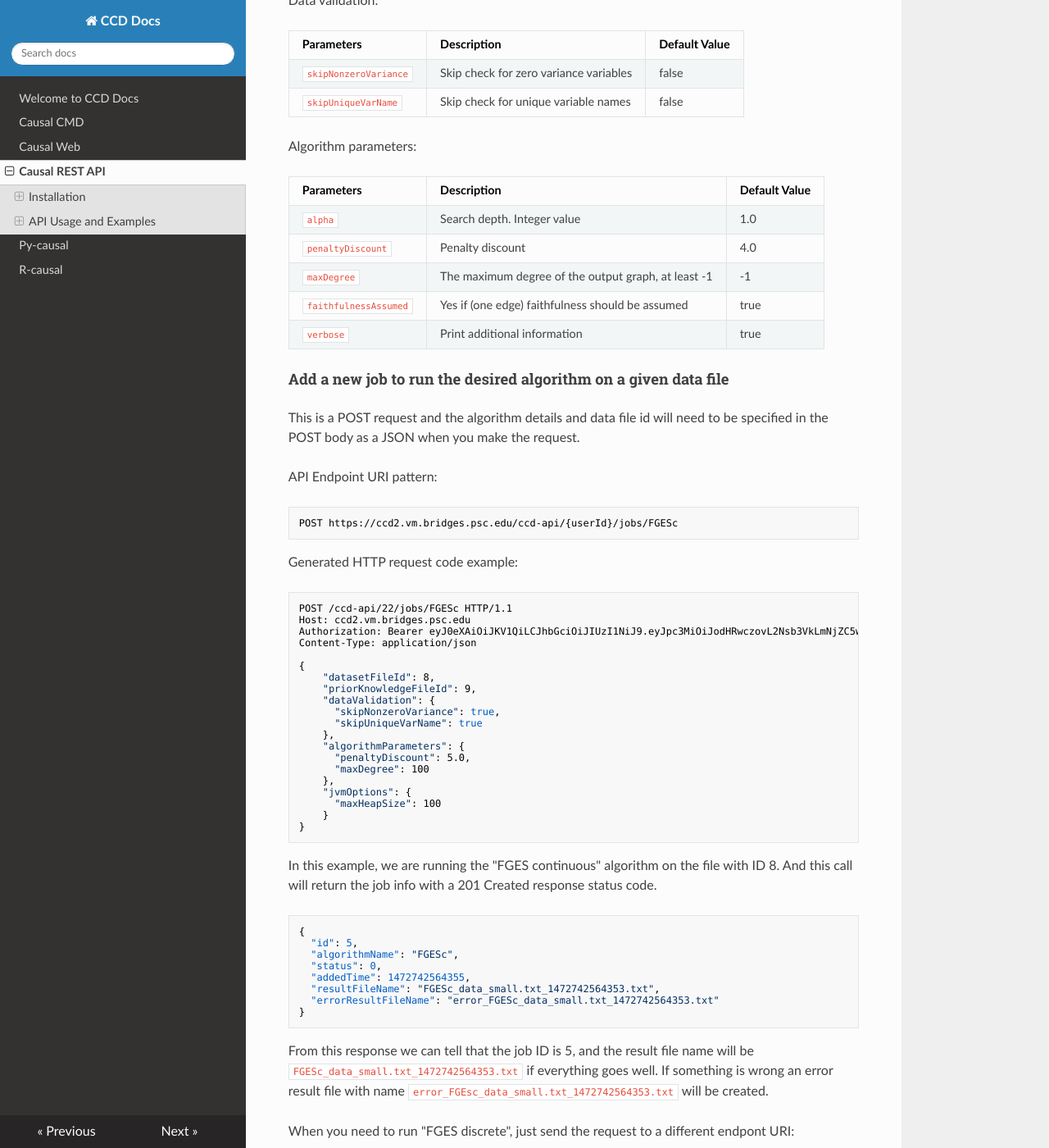
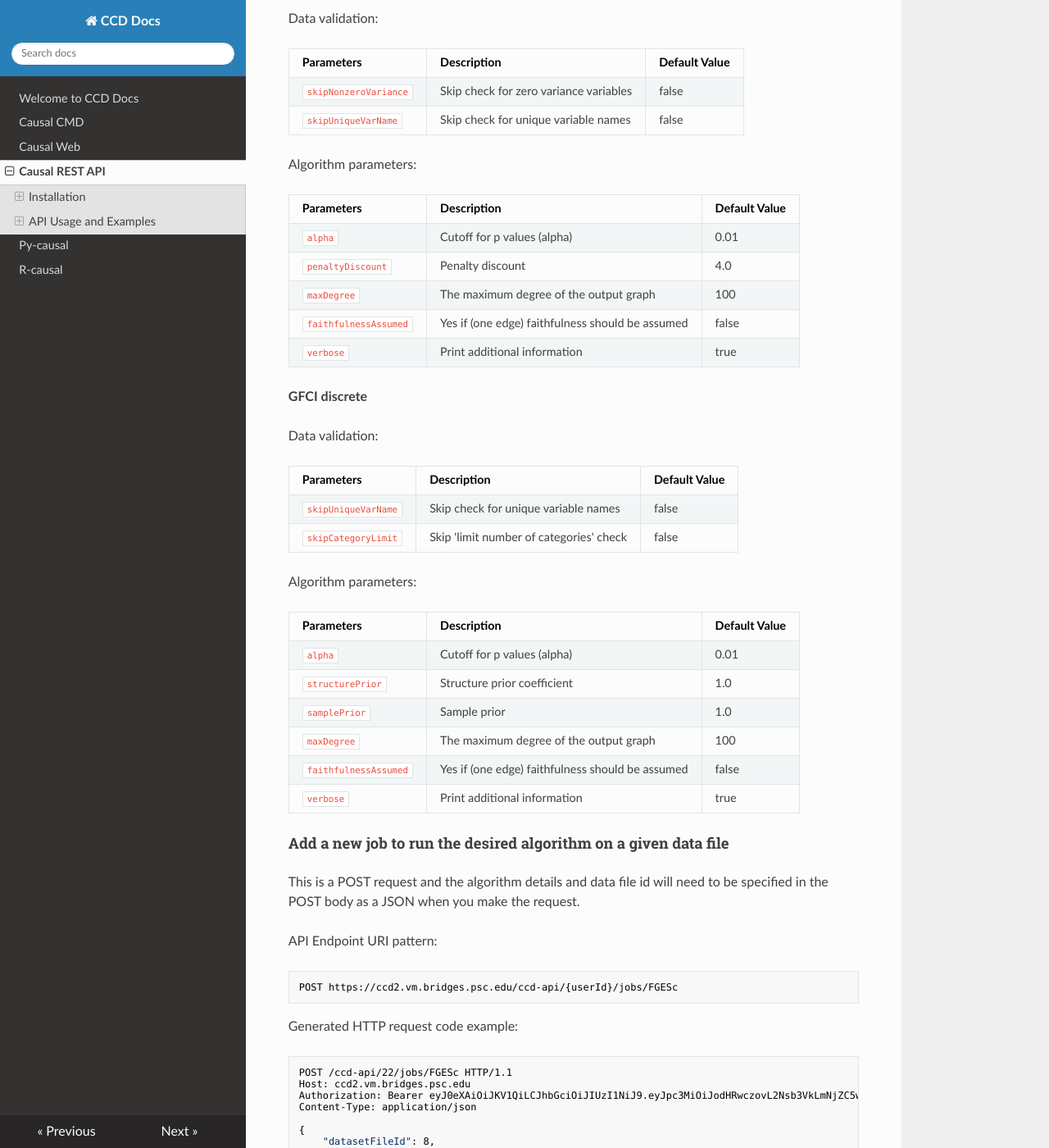
Before and after one commit to bd2kccd/bd2kccd.github.io, an MkDocs documentation site: the page built from docs_src/causal-rest-api.md, in a window 1280 px wide and 1400 px high, scrolled down 14959 px. Shown: the whole window at 82% size. Built offline with MkDocs 1.6.1, drawn with Linux system fonts in a browser that asks for light colours; nearby versions of some CDN libraries; old or Windows-style settings are respelled for this version of MkDocs; some of the changed text lies outside the part shown.

Commit message:
Updated rest api docs

`````diff
--- a/docs_src/causal-rest-api.md
+++ b/docs_src/causal-rest-api.md
@@ -682,11 +681,16 @@
     "id": 3,
     "name": "GFCIc",
     "description": "GFCI continuous"
+  },
+  {
+    "id": 4,
+    "name": "GFCId",
+    "description": "GFCI discrete"
   }
 ]
 ````
 
-Currently we support "FGES continuous", "FGES discrete" and "GFCI continuous". They also share a common JSON structure as of their input, for example:
+Currently we support "FGES continuous", "FGES discrete", "GFCI continuous", and "GFCI discrete". They also share a common JSON structure as of their input, for example:
 
 | Input JSON Fields | Description |
 | --- | --- |
@@ -712,11 +716,50 @@
 | Parameters        | Description           | Default Value  |
 | ------------- | ------------- | ----- |
 | `faithfulnessAssumed`      | Yes if (one edge) faithfulness should be assumed      |   true |
-| `maxDegree`      | The maximum degree of the output graph, at least -1      |   -1 |
+| `maxDegree`      | The maximum degree of the output graph      |  100 |
 | `penaltyDiscount`      | Penalty discount      |   4.0 |
 | `verbose` | Print additional information      |    true |
 
 **FGES discrete**
+
+Data validation:
+
+| Parameters        | Description           | Default Value  |
+| ------------- | ------------- | ----- |
+| `skipUniqueVarName`      | Skip check for unique variable names       |  false |
+| `skipCategoryLimit`      | Skip 'limit number of categories' check  | false |
+
+
+Algorithm parameters:
+
+| Parameters        | Description           | Default Value  |
+| ------------- | ------------- | ----- |
+| `structurePrior`      | Structure prior coefficient     | 1.0 |
+| `samplePrior` | Sample prior      | 1.0 |
+| `maxDegree`      | The maximum degree of the output graph      |  100 |
+| `faithfulnessAssumed`      | Yes if (one edge) faithfulness should be assumed      |   true |
+| `verbose` | Print additional information      |    true |
+
+**GFCI continuous**
+
+Data validation:
+
+| Parameters        | Description           | Default Value  |
+| ------------- | ------------- | ----- |
+| `skipNonzeroVariance`      | Skip check for zero variance variables | false |
+| `skipUniqueVarName`      | Skip check for unique variable names     |  false |
+
+Algorithm parameters:
+
+| Parameters        | Description           | Default Value  |
+| ------------- | ------------- | ----- |
+| `alpha`      | Cutoff for p values (alpha) |  0.01 |
+| `penaltyDiscount`      | Penalty discount      |   4.0 |
+| `maxDegree`      | The maximum degree of the output graph      |  100 |
+| `faithfulnessAssumed`      | Yes if (one edge) faithfulness should be assumed      |  false |
+| `verbose` | Print additional information      |    true |
+
+**GFCI discrete**
 
 Data validation:
 
@@ -730,30 +773,13 @@
 
 | Parameters        | Description           | Default Value  |
 | ------------- | ------------- | ----- |
-| `structurePrior`      | Structure prior      | 1.0 |
+| `alpha`      | Cutoff for p values (alpha) |  0.01 |
+| `structurePrior`      | Structure prior coefficient     | 1.0 |
 | `samplePrior` | Sample prior      | 1.0 |
-| `faithfulnessAssumed`      | Yes if (one edge) faithfulness should be assumed      |   true |
-| `maxDegree`      | The maximum degree of the output graph, at least -1      |  -1 |
+| `maxDegree`      | The maximum degree of the output graph      |  100 |
+| `faithfulnessAssumed`      | Yes if (one edge) faithfulness should be assumed      |   false |
 | `verbose` | Print additional information      |    true |
 
-**GFCI continuous**
-
-Data validation:
-
-| Parameters        | Description           | Default Value  |
-| ------------- | ------------- | ----- |
-| `skipNonzeroVariance`      | Skip check for zero variance variables | false |
-| `skipUniqueVarName`      | Skip check for unique variable names       |  false |
-
-Algorithm parameters:
-
-| Parameters        | Description           | Default Value  |
-| ------------- | ------------- | ----- |
-| `alpha`      | Search depth. Integer value |  1.0 |
-| `penaltyDiscount`      | Penalty discount      |   4.0 |
-| `maxDegree`      |  The maximum degree of the output graph, at least -1 |  -1 |
-| `faithfulnessAssumed`      | Yes if (one edge) faithfulness should be assumed      |  true |
-| `verbose` | Print additional information      |    true |
 
 #### Add a new job to run the desired algorithm on a given data file
 
@@ -1010,20 +1036,20 @@
 When you specify multiple file names, use the `!!` as a delimiter. This request will generate a result comparison file with the following content (shortened version):
 
 ````
-FGESc_sim_data_20vars_100cases.csv_1466171729046.txt  FGESc_data_small.txt_1467305104859.txt
-Edges In All  Same End Point
-NR4A2,FOS 0 0
-X5,X17  0 0
-MMP11,ASB5  0 0
-X12,X8  0 0
-hsa_miR_654_3p,hsa_miR_337_3p 0 0
-RND1,FGA  0 0
-HHLA2,UBXN10  0 0
-HS6ST2,RND1 0 0
-SCRG1,hsa_miR_377 0 0
-CDH3,diag 0 0
-SERPINI2,FGG  0 0
-hsa_miR_451,hsa_miR_136_  0 0
+FGESc_sim_data_20vars_100cases.csv_1466171729046.txt	FGESc_data_small.txt_1467305104859.txt
+Edges	In All	Same End Point
+NR4A2,FOS	0	0
+X5,X17	0	0
+MMP11,ASB5	0	0
+X12,X8	0	0
+hsa_miR_654_3p,hsa_miR_337_3p	0	0
+RND1,FGA	0	0
+HHLA2,UBXN10	0	0
+HS6ST2,RND1	0	0
+SCRG1,hsa_miR_377	0	0
+CDH3,diag	0	0
+SERPINI2,FGG	0	0
+hsa_miR_451,hsa_miR_136_	0	0
 ````
 
 From this comparison, you can see if the two algorithm graphs have common edges and endpoints.
@@ -1088,17 +1114,17 @@
 Then it returns the content of that comparison file (shorted version):
 
 ````
-FGESc_sim_data_20vars_100cases.csv_1466171729046.txt  FGESc_data_small.txt_1467305104859.txt
-Edges In All  Same End Point
-NR4A2,FOS 0 0
-X5,X17  0 0
-MMP11,ASB5  0 0
-X12,X8  0 0
-hsa_miR_654_3p,hsa_miR_337_3p 0 0
-RND1,FGA  0 0
-HHLA2,UBXN10  0 0
-HS6ST2,RND1 0 0
-SCRG1,hsa_miR_377 0 0
-CDH3,diag 0 0
-SERPINI2,FGG  0 0
+FGESc_sim_data_20vars_100cases.csv_1466171729046.txt	FGESc_data_small.txt_1467305104859.txt
+Edges	In All	Same End Point
+NR4A2,FOS	0	0
+X5,X17	0	0
+MMP11,ASB5	0	0
+X12,X8	0	0
+hsa_miR_654_3p,hsa_miR_337_3p	0	0
+RND1,FGA	0	0
+HHLA2,UBXN10	0	0
+HS6ST2,RND1	0	0
+SCRG1,hsa_miR_377	0	0
+CDH3,diag	0	0
+SERPINI2,FGG	0	0
 ````
`````
Also changed, not shown: other parts of docs_src/causal-rest-api.md (+2 -3 lines).
